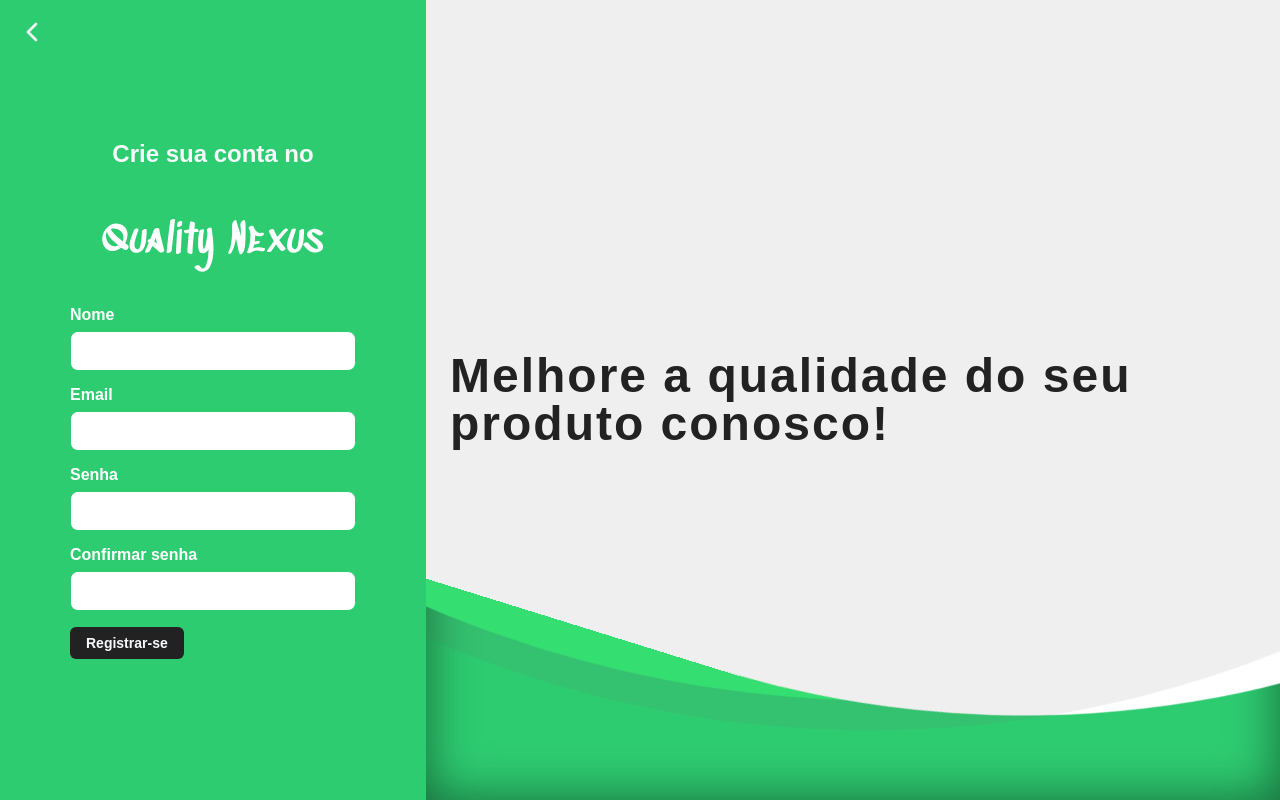
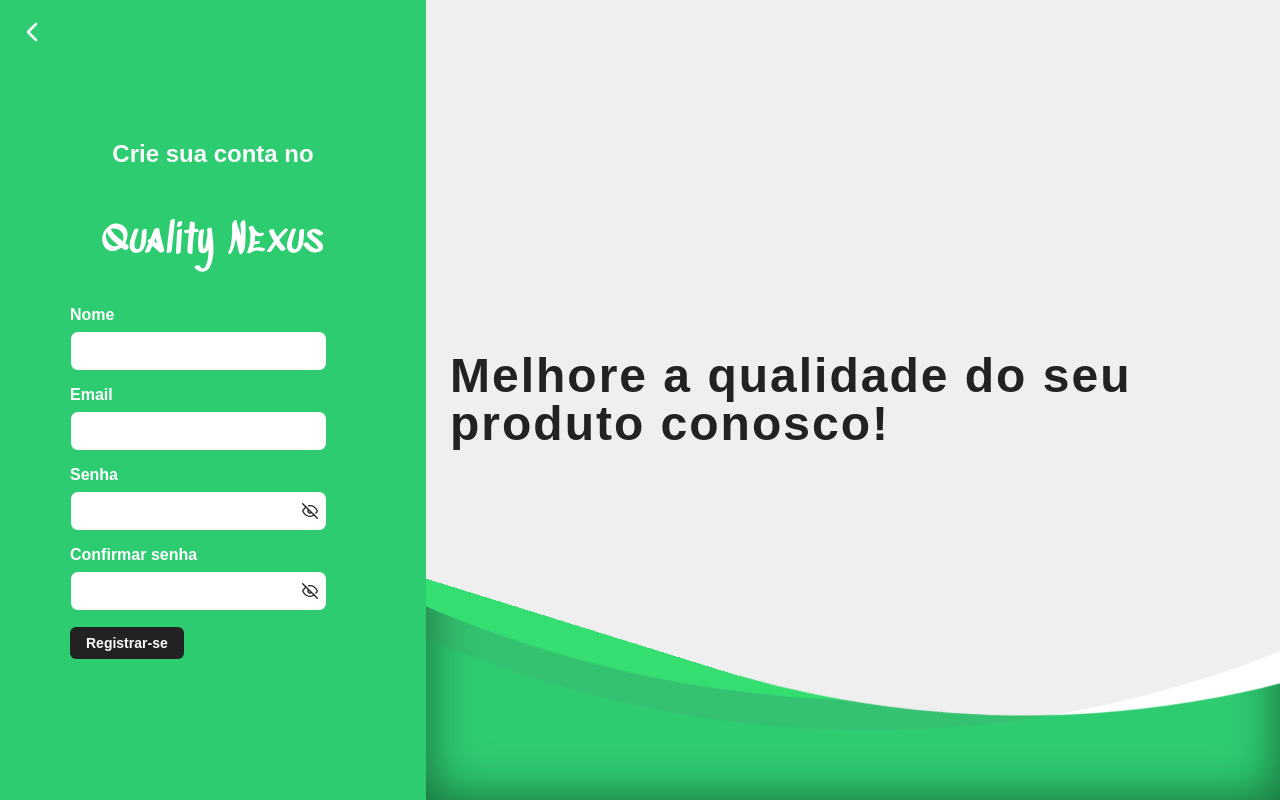
Before and after one commit to marcodev1x/quality-nexus-frontend, a React (Vite) app: page /register in a window 1280 px wide. Built offline with nearby package versions, Linux system fonts and the light colour scheme; a web font is replaced by a local one.

Commit message:
Feature and refactor: added some features and fixed/optimized some codes

```diff
--- a/src/Interfaces/InputProps.tsx
+++ b/src/Interfaces/InputProps.tsx
@@ -6,4 +6,6 @@ export interface InputProps extends React.ComponentProps<"input"> {
   type?: string;
   labelColor?: string;
   value?: string;
+  onClick?: () => void;
+  icon?: React.ReactNode;
 }
--- a/src/components/Input.tsx
+++ b/src/components/Input.tsx
@@ -39,6 +39,8 @@ const Input = ({
   type,
   value,
   labelColor,
+  icon,
+  onClick,
   ...props
 }: InputProps) => {
   return (
@@ -46,7 +48,17 @@ const Input = ({
       <label htmlFor={name} style={{ color: labelColor || "#fff" }}>
         {label}
       </label>
-      <input id={name} type={type} name={name} value={value} {...props} />
+      <div style={{ position: "relative" }}>
+        <input
+          id={name}
+          type={type}
+          name={name}
+          value={value}
+          {...props}
+          style={{ width: "90%" }}
+        />
+        <span style={{ position: "relative", right: "25px", top: "3px", color: "#222", cursor: onClick ? "pointer" : "default" }} onClick={onClick}>{icon}</span>
+      </div>
     </InputStyle>
   );
 };
--- a/src/components/RenderLogsTests.tsx
+++ b/src/components/RenderLogsTests.tsx
@@ -12,6 +12,7 @@ import { MethodBadge } from "./RenderExistingTests.tsx";
 import { TestsList } from "../Interfaces/TestsList.tsx";
 import ComponentButton from "./Button.tsx";
 import ModalRun from "./ModalRun.tsx";
+import Loader from "../helpers/Loader.tsx";
 
 const TableContainer = styled.div`
   margin: 24px 0 0 0;
@@ -139,7 +140,11 @@ const RenderLogsTests = () => {
   const LogsTestsFn = () => {
     let dataToFill: any = data;
 
+
+
     if (Array.isArray(dataToFill)) {
+      if(dataToFill.length === 0) return <div> Nenhum registro de teste encontrado. Comece a testar!</div>
+
       return dataToFill.map((log, idx) => (
         <TableColumn key={idx} status={log.status}>
           <TitleContainer>
@@ -197,8 +202,7 @@ const RenderLogsTests = () => {
 
   return (
     <>
-      {isLoading && <div>Loading...</div>}
-      {error && <div>{JSON.stringify(error)}</div>}
+      {isLoading && <Loader />}
       <ContainerMid>
         <TotalTests />
         <TableContainer>
--- a/src/helpers/Toast.tsx
+++ b/src/helpers/Toast.tsx
@@ -1,5 +1,17 @@
 import React from "react";
 import { ToastContainer, ToastPosition, toast } from "react-toastify";
+import styled from "styled-components";
+
+const ToastContainerStyle = styled(ToastContainer)`
+  .Toastify__toast {
+    min-width: 300px;
+    max-width: 500px;
+    padding: 16px;
+    font-size: 16px;
+    display: flex;
+    gap: 16px;
+  }
+`;
 
 const Toast = ({
   message,
@@ -15,7 +27,7 @@ const Toast = ({
 
   return (
     <div>
-      <ToastContainer
+      <ToastContainerStyle
         position={position}
         autoClose={3000}
         hideProgressBar={false}
@@ -23,8 +35,9 @@ const Toast = ({
         closeOnClick={true}
         rtl={false}
         pauseOnFocusLoss
+        pauseOnHover
         draggable={true}
-        theme='dark'
+        theme='colored'
       />
     </div>
   );
--- a/src/pages/LoginPage.tsx
+++ b/src/pages/LoginPage.tsx
@@ -9,6 +9,7 @@ import SubTextWithLink from "../helpers/SubTextWithLink";
 import { useNavigate } from "react-router";
 import Loader from "../helpers/Loader";
 import {LoginResponse} from "../types/LoginResponse.ts";
+import { FiEye, FiEyeOff } from "react-icons/fi";
 
 const LoginContainer = styled.div`
   display: flex;
@@ -124,8 +125,13 @@ const LoginPage = () => {
   const [passwordInput, setPasswordInput] = React.useState("");
   const [isLoading, setIsLoading] = React.useState(false);
   const [error, setError] = React.useState<string | null>(null);
+  const [seeingPassword, setSeeingPassword] = React.useState(false);
 
   const navigate = useNavigate();
+
+  const toggleSeeingPassword = () => {
+    setSeeingPassword(!seeingPassword);
+  };
 
   const sendForm = async (e: React.FormEvent) => {
     e.preventDefault();
@@ -184,8 +190,10 @@ const LoginPage = () => {
           <Input
             label="Senha"
             name="password"
-            type="password"
             value={passwordInput}
+            type={seeingPassword ? "text" : "password"}
+            icon={seeingPassword ? <FiEye onClick={toggleSeeingPassword} /> : <FiEyeOff onClick={toggleSeeingPassword} />}
+            onClick={toggleSeeingPassword}
             onChange={(e) => setPasswordInput(e.target.value)}
           />
           <SubTextWithLink
--- a/src/pages/PlanUser.tsx
+++ b/src/pages/PlanUser.tsx
@@ -4,6 +4,26 @@ import ComponentButton from "../components/Button.tsx";
 import axios from "axios";
 import EnvsVars from "../services/EnvsVars.ts";
 import React from "react";
+import GetToken from "../services/GetToken.tsx";
+import styled from "styled-components";
+import { FiCheckCircle } from "react-icons/fi";
+
+const CardToBuy = styled.div`
+  display: flex;
+  flex-direction: column;
+  gap: 12px;
+  background-color: #fff;
+  border: 1px solid #ccc;
+  border-radius: 8px;
+  padding: 12px;
+  margin-top: 12px;
+`
+
+const StyledList = styled.ul`
+  display: flex;
+  flex-direction: column;
+  gap: 8px;
+`
 
 const PlanUser = () => {
   const [buy, setBuy] = React.useState<string>("");
@@ -20,10 +40,15 @@ const PlanUser = () => {
   const retriveBuyURL = async () => {
     if (user?.role === "plan") return;
 
+    const retrieveUserData = await axios.get(`${EnvsVars.API_URL}/user/public`, {
+      headers: {
+        Authorization: `Bearer ${GetToken()}`,
+      },
+    });
     const data = await axios.post(
       `${EnvsVars.API_URL}/payments/checkout-session`,
       {
-        email: user?.email,
+        email: user?.email ? user.email : retrieveUserData.data.email,
       },
     );
     setBuy(data.data.url);
@@ -54,7 +79,7 @@ const PlanUser = () => {
                 plano premium
               </h3>
               <a href={buy} target={"_blank"}>
-                <ComponentButton label={"Comprar"}></ComponentButton>
+                <ComponentButton label={"Comprar"} disabled={!buy}></ComponentButton>
               </a>
             </div>
           )}
--- a/src/pages/RegisterPage.tsx
+++ b/src/pages/RegisterPage.tsx
@@ -3,12 +3,12 @@ import styled from "styled-components";
 import Input from "../components/Input";
 import ComponentButton from "../components/Button";
 import { useLocalStorage } from "../hooks/useLocalStorage";
-import axios, { AxiosError } from "axios";
+import axios from "axios";
 import { NavLink, useNavigate } from "react-router";
 import Toast from "../helpers/Toast";
 import Loader from "../helpers/Loader";
 import EnvsVars from "../services/EnvsVars";
-import { FiChevronLeft } from "react-icons/fi";
+import { FiChevronLeft, FiEye, FiEyeOff } from "react-icons/fi";
 
 const RegisterContainer = styled.div`
   display: flex;
@@ -124,6 +124,7 @@ const RegisterPage = () => {
   const [, setValue] = useLocalStorage("token", "");
   const [isLoading, setIsLoading] = React.useState(false);
   const [error, setError] = React.useState<string | null>(null);
+  const [seeingPassword, setSeeingPassword] = React.useState(false);
   const navigate = useNavigate();
 
   const sendForm = async (e: React.FormEvent) => {
@@ -133,12 +134,11 @@ const RegisterPage = () => {
 
     try {
       await axios.get(`${EnvsVars.API_URL}/user/${emailInput}`);
-      setError("Este e-mail já está cadastrado");
       setIsLoading(false);
+      setError('Email já cadastrado');
       return;
     } catch (err) {
       console.error(err);
-      setError("Email já cadastrado");
     } finally {
       setIsLoading(false);
     }
@@ -159,7 +159,14 @@ const RegisterPage = () => {
         return;
       }
 
-      const response = await axios.post("http://localhost:3000/user/register", {
+      const passwordRegex = /^(?=.*[a-z])(?=.*[A-Z])(?=.*\W).{8,}$/;
+
+      if (!passwordRegex.test(passwordInput)) {
+        setError("A senha deve ter pelo menos 8 caracteres, incluindo uma letra maiúscula, uma letra minúscula e um caractere especial.");
+        return;
+      }
+
+      const response = await axios.post(`${EnvsVars.API_URL}/user/register`, {
         nome: nameInput,
         email: emailInput,
         password: passwordInput,
@@ -169,17 +176,21 @@ const RegisterPage = () => {
         setValue(response.data.user.token);
         navigate("/home");
       }
-    } catch (err) {
-      console.error(err as AxiosError);
-      setError("Erro");
+    } catch (err: any) {
+      console.error(err);
+      setError(err.response?.data.message as string);
     } finally {
       setIsLoading(false);
     }
   };
 
+
+  const toggleSeeingPassword = () => {
+    setSeeingPassword(!seeingPassword);
+  };
+
   return (
     <RegisterContainer>
-      {error && <Toast message={error} position="top-center" />}
       <RegisterCard>
         <NavLink to={"/"}>
           <FiChevronLeft
@@ -209,14 +220,18 @@ const RegisterPage = () => {
           <Input
             label="Senha"
             name="password"
-            type="password"
+            type={seeingPassword ? "text" : "password"}
+            icon={seeingPassword ? <FiEye onClick={toggleSeeingPassword} /> : <FiEyeOff onClick={toggleSeeingPassword} />}
+            onClick={toggleSeeingPassword}
             value={passwordInput}
             onChange={(e) => setPasswordInput(e.target.value)}
           />
           <Input
             label="Confirmar senha"
             name="passwordConfirm"
-            type="password"
+            type={seeingPassword ? "text" : "password"}
+            icon={seeingPassword ? <FiEye onClick={toggleSeeingPassword} /> : <FiEyeOff onClick={toggleSeeingPassword} />}
+            onClick={toggleSeeingPassword}
             value={confirmPasswordInput}
             onChange={(e) => setConfirmPasswordInput(e.target.value)}
           />
@@ -239,6 +254,7 @@ const RegisterPage = () => {
           <h2>Melhore a qualidade do seu produto conosco!</h2>
         </div>
       </section>
+      {error && <Toast message={error} position="top-center" />}
     </RegisterContainer>
   );
 };
```
